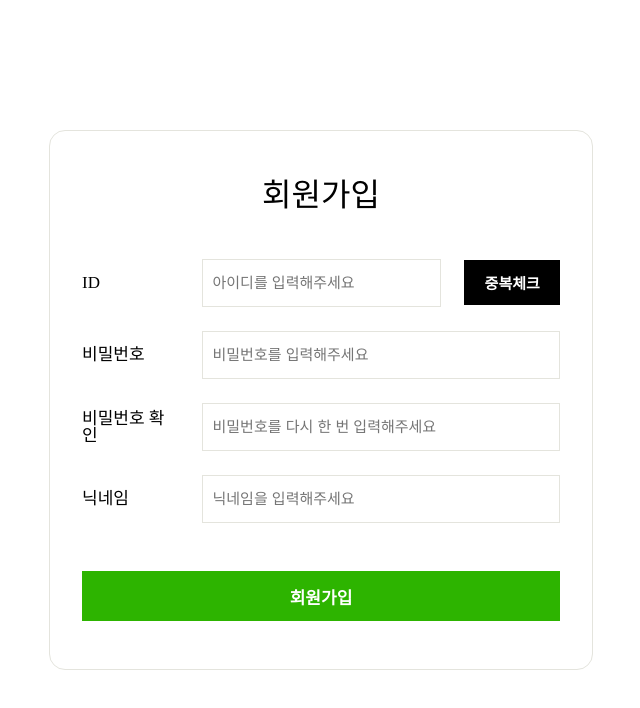
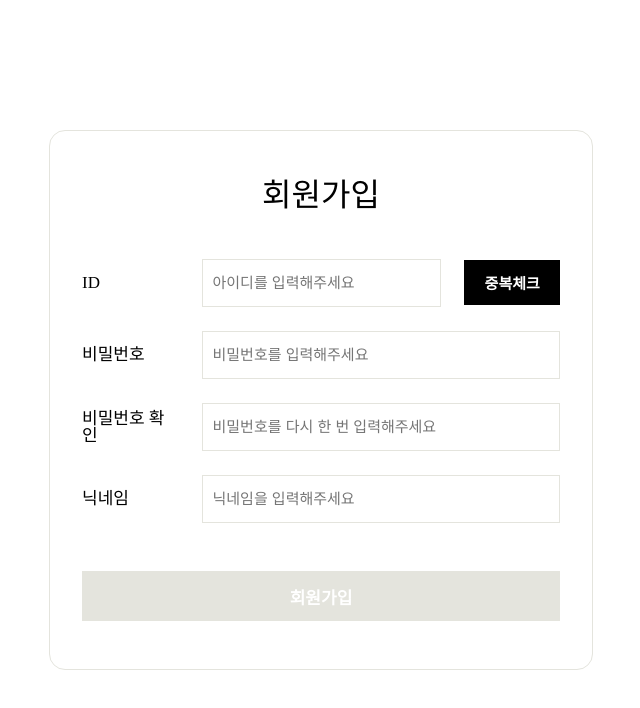
Before and after one commit to DO-SOPT-WEB/SeoJinYoon, a React (Vite) app in the folder week4/SignupLogin/: page /signup in a window 1280 px wide. Shown: the top 708 px of the page, without its empty margins (319-959 px from the left). Built offline with nearby package versions, Linux system fonts and the light colour scheme; no server answers; a web font is replaced by a local one.

Commit message:
feat: 비밀번호 확인에 따른 회원가입 활성화

```diff
--- a/week4/SignupLogin/src/components/Pages/Signup.jsx
+++ b/week4/SignupLogin/src/components/Pages/Signup.jsx
@@ -11,9 +11,8 @@ import InputWrapper from '../Layout/InputWrapper';
 import BtnWrapper from '../Layout/BtnWrapper';
 import Input from '../UI/Input';
 
-
 const initialState = {
-  username: "",
+  username: '',
   nickname: '',
   password: '',
   passwordCheck: '',
@@ -44,20 +43,35 @@ const reducerFn = (state, action) => {
   }
 };
 
-
 const Signup = () => {
   const userNameRef = useRef();
 
   const [inputVal, dispatch] = useReducer(reducerFn, initialState);
+  // 아이디 중복여부 bool
   const [isExist, setIsExist] = useState(false);
+  // 중복 버튼 색 변경, 리셋용
   const [isClickedExistBtn, setIsClickedExistBtn] = useState(false);
+  // 회원가입 버튼 활성화
+  const [signupValid, setSignupValid] = useState(false);
 
   const onChangeHandler = (e) => {
     if (isClickedExistBtn && e.target.name === 'ID') {
-      setIsClickedExistBtn(prev => !prev);
+      setIsClickedExistBtn((prev) => !prev);
       dispatch({ type: e.target.name, value: e.target.value });
     } else {
       dispatch({ type: e.target.name, value: e.target.value });
+    }
+    if (e.target.name === '비밀번호 확인') {
+      passwordCheckHandler(e);
+    }
+  };
+
+  const passwordCheckHandler = (e) => {
+    const passwordCheckVal = e.target.value;
+    if (passwordCheckVal === inputVal.password) {
+      setSignupValid(true);
+    } else {
+      setSignupValid(false);
     }
   };
 
@@ -84,11 +98,10 @@ const Signup = () => {
       } else {
         setIsClickedExistBtn(true);
       }
-    } catch(error) {
+    } catch (error) {
       console.log(error.message);
     }
-  }
-
+  };
 
   return (
     <ContentWrapper header={'회원가입'}>
@@ -102,14 +115,16 @@ const Signup = () => {
             onChange={onChangeHandler}
             onClick={onClickDuplicateBtn}
             refVal={idx === 0 ? userNameRef : null}
-            isDuplicate = {isExist}
-            btnClicked= {isClickedExistBtn}
+            isDuplicate={isExist}
+            btnClicked={isClickedExistBtn}
           />
         ))}
       </InputWrapper>
 
       <BtnWrapper>
-        <SignupBtn type="submit">회원가입</SignupBtn>
+        <SignupBtn type="submit" disabled={!signupValid ? true : false} $valid={signupValid}>
+          회원가입
+        </SignupBtn>
       </BtnWrapper>
     </ContentWrapper>
   );
@@ -127,6 +142,6 @@ const SignupBtn = styled.button`
 
   font-size: 17px;
   font-weight: bold;
-  background-color: ${({ theme }) => theme.colors.green};
+  background-color: ${({ $valid, theme }) => ($valid ? theme.colors.green : theme.colors.gray)};
   color: ${({ theme }) => theme.colors.white};
 `;
```
